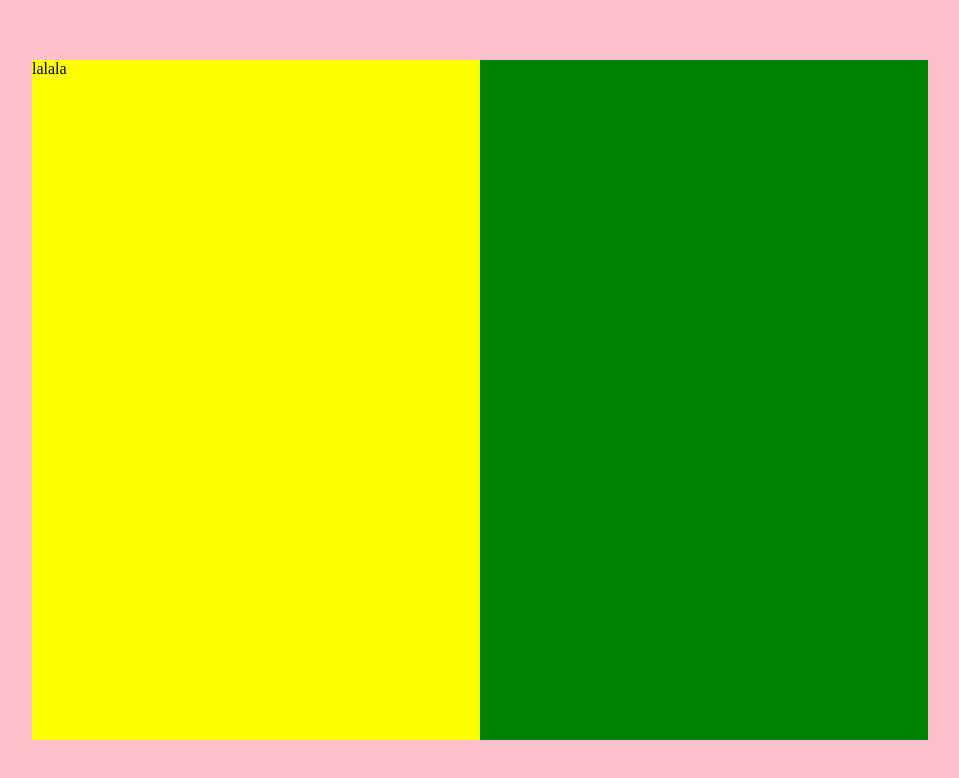
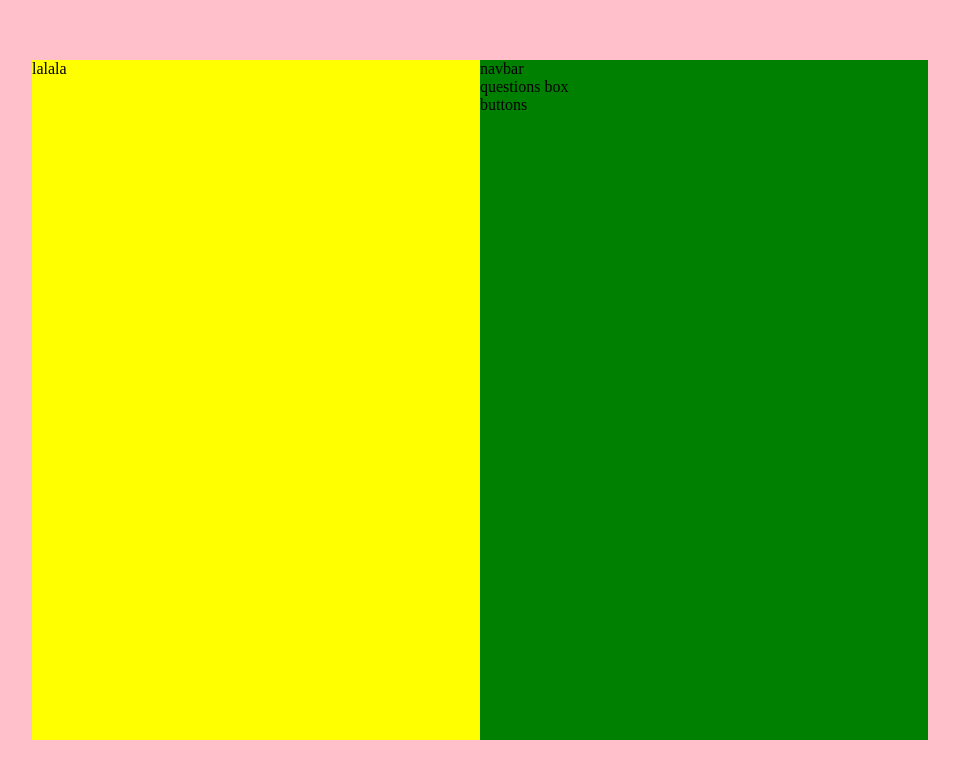
Before and after one commit to mr-funtor/board-trivia, a React (Create React App) app: page / in a window 1280 px wide. Shown: the top 778 px of the page, without its empty margins (160-1119 px from the left). Built offline with nearby package versions, Linux system fonts and the light colour scheme.

Commit message:
added sub-areas to PlayArea

```diff
--- /dev/null
+++ b/src/components/ButtonsArea.js
@@ -0,0 +1,12 @@
+import React from 'react'
+
+const ButtonsArea=()=>{
+	return(
+		<div>
+			buttons
+		</div>
+	)
+
+}
+
+export default ButtonsArea;
--- a/src/components/PlayArea.js
+++ b/src/components/PlayArea.js
@@ -1,9 +1,14 @@
-import React from 'react'
+import React from 'react';
+import ScoreNav from './ScoreNav';
+import QuestionsBox from './QuestionsBox';
+import ButtonsArea from './ButtonsArea';
 
 const PlayArea=()=>{
 	return(
 		<article className="playArea">
-
+			< ScoreNav/>
+			<QuestionsBox />
+			< ButtonsArea/>
 		</article>
 	)
 
--- /dev/null
+++ b/src/components/QuestionsBox.js
@@ -0,0 +1,12 @@
+import React from 'react'
+
+const QuestionsBox=()=>{
+	return(
+		<div>
+			questions box
+		</div>
+	)
+
+}
+
+export default QuestionsBox;
--- /dev/null
+++ b/src/components/ScoreNav.js
@@ -0,0 +1,12 @@
+import React from 'react'
+
+const ScoreNav=()=>{
+	return(
+		<nav>
+			navbar
+		</nav>
+	)
+
+}
+
+export default ScoreNav;
```
